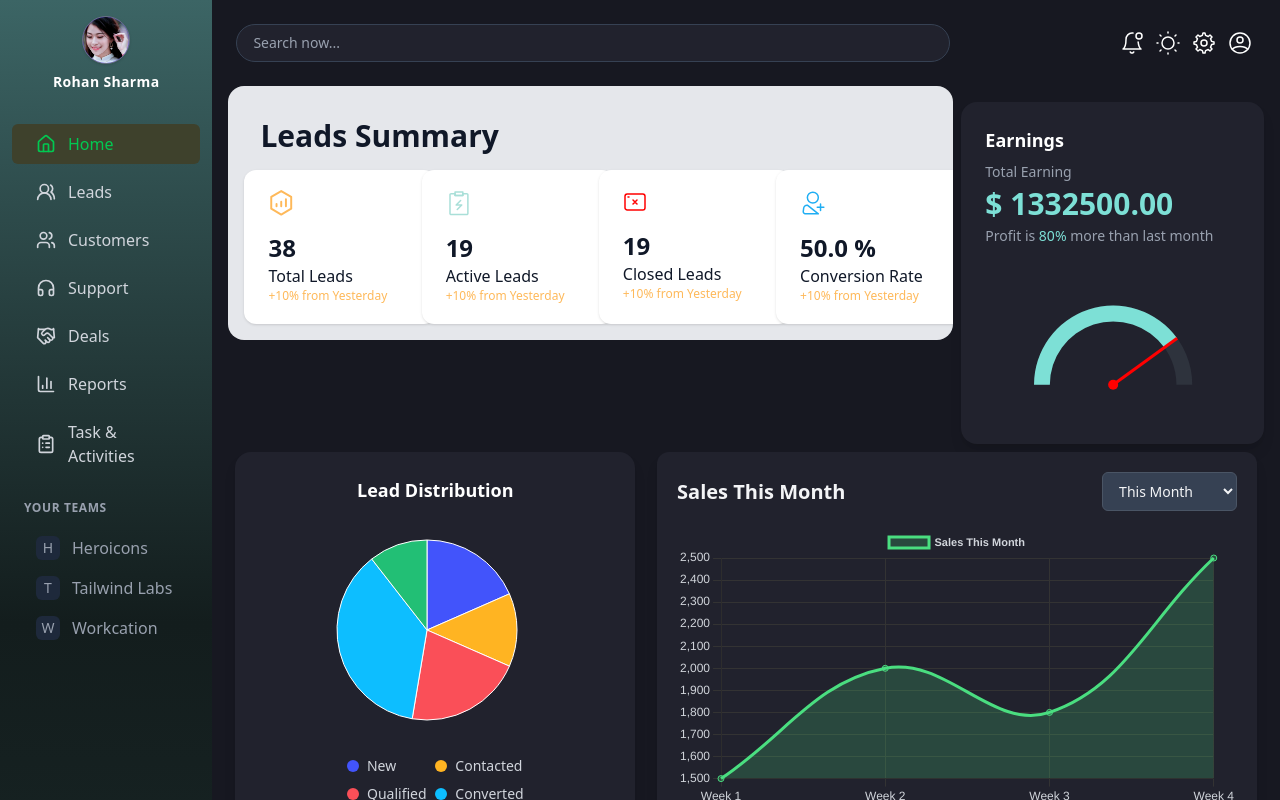
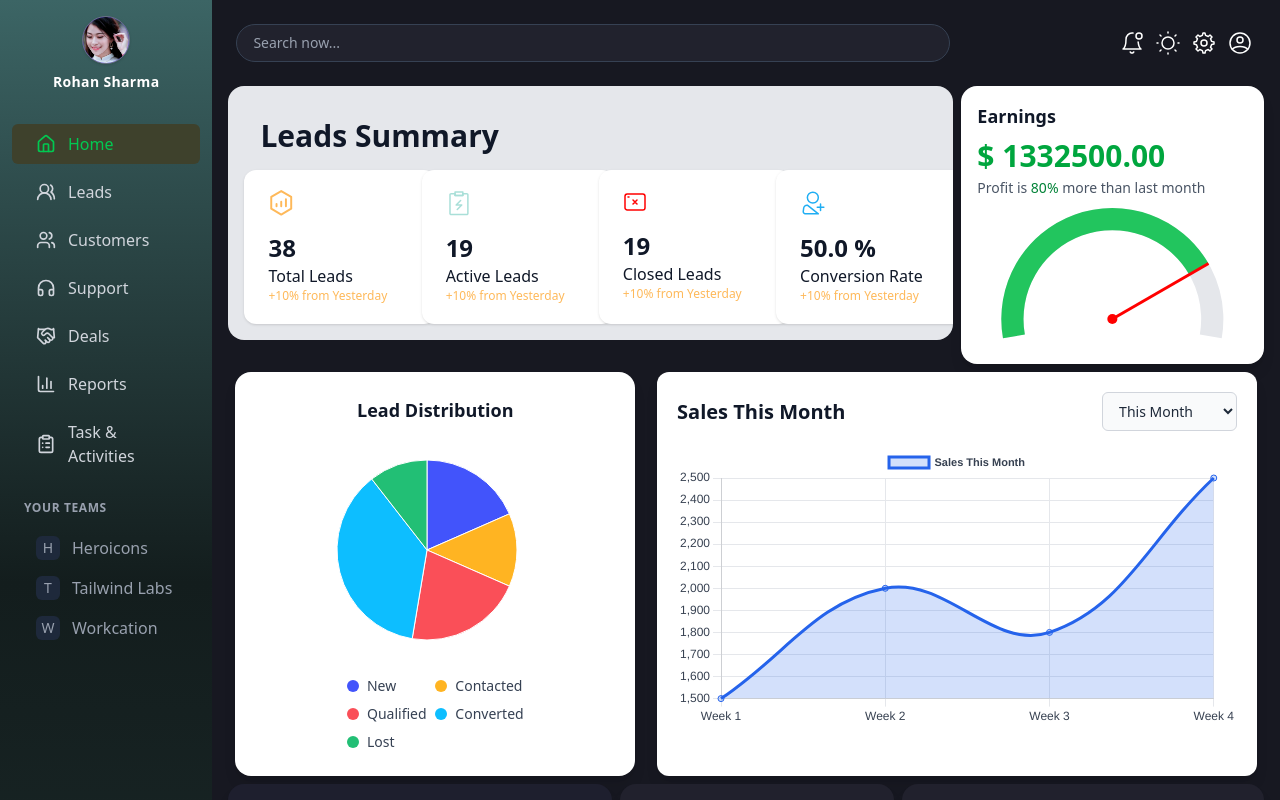
Before and after one commit to rajkumar1325/CRM-Website, a React (Vite) app: page / in a window 1280 px wide. Shown: the top 800 px of the page. Built offline with nearby package versions, Linux system fonts and the light colour scheme.

Commit message:
Finalusing the GaugeChart darkMode toggle

```diff
--- a/src/assets/components/Dashboard/Dashboard.jsx
+++ b/src/assets/components/Dashboard/Dashboard.jsx
@@ -17,15 +17,15 @@ export default function Dashboard() {
 
                   <div className='flex flex-col md:flex-row gap-2 mt-4'>
                      <div className='max-w-7/10'>
-                        <Cards darkMode={false}/>
+                        <Cards darkMode={true}/>
                      </div>
 
-                     <GaugeCard />
+                     <GaugeCard darkMode={false}/>
                   </div>
 
                   <div className='flex flex-col justify-around gap-2 mt-2 md:flex-row'>
-                     <PieChart darkMode={true}/>
-                     <SalesChart />
+                     <PieChart darkMode={false}/>
+                     <SalesChart darkMode={false}/>
                   </div>
 
                   <div className='flex flex-col md:flex-row gap-2 mt-2'>
--- a/src/assets/components/Dashboard/Progress-card/GaugeCard.jsx
+++ b/src/assets/components/Dashboard/Progress-card/GaugeCard.jsx
@@ -7,7 +7,9 @@ import {
   useGaugeState,
 } from "@mui/x-charts/Gauge";
 
-// --- Custom pointer {"https://mui.com/x/react-charts/gauge/"}
+
+
+// .................... custom pointer --Needle--- {"https://mui.com/x/react-charts/gauge/"}
 function GaugePointer() {
   const { valueAngle, outerRadius, cx, cy } = useGaugeState();
 
@@ -25,8 +27,7 @@ function GaugePointer() {
 
 
   return (
-
-    <g>
+    <>
       <circle cx={cx} cy={cy} r={5} fill="red" />
 
       {/* // needle */}
@@ -35,7 +36,7 @@ function GaugePointer() {
         stroke="red"
         strokeWidth={3}
       />
-    </g>
+    </>
   );
 }
 
@@ -59,13 +60,9 @@ function GaugePointer() {
 
 
 
+export default function EarningsCard({darkMode}) {
 
-
-// MAIN CARD
-
-export default function EarningsCard() {
-
-// defining totalEarning variable from mockData
+// defining and calculating totalEarning variable from mockData
   let TotalEarning = 0;
 
   mockData.forEach( (deal) =>{
@@ -76,36 +73,55 @@ export default function EarningsCard() {
   const progressPercentage = 80;
 
   return (
-    <div className="bg-[#21222D] text-white rounded-2xl p-6 w-full h-full md:w-3/10 shadow-lg mt-4">
-      {/* Header */}
+    <div className={`rounded-2xl p-4 w-full h-full md:w-3/10 shadow-lg  transition-all duration-300
+      ${darkMode ? "bg-[#21222D] text-white" : "bg-white text-gray-900"}`}>
+
+    {/* ..............................Heading */}
       <h2 className="text-lg font-semibold mb-2">Earnings</h2>
-      <p className="text-gray-400 text-sm">Total Earning</p>
 
-      {/* Amount (with explicit conversion upto 2 decimal pnts)*/}
-      <p className="sm:text-base md:text-xl lg:text-3xl font-bold text-[#7de0d6] mt-1">$ {TotalEarning.toFixed(2)}</p>
+      {/* Amount with 2 decimal places */}
+      <p
+        className={`sm:text-lg md:text-xl lg:text-3xl font-bold mt-1
+          ${darkMode ? "text-[#7de0d6]" : "text-green-600"}
+        `}
+      >
+        $ {TotalEarning.toFixed(2)}
+      </p>
+
+
 
       {/* Profit Info */}
-      <p className="text-gray-400 text-sm mt-1">
+      <p className={`text-sm mt-1 ${darkMode ? "text-gray-400" : "text-gray-600"}`}>
         Profit is{" "}
-        <span className="text-[#7de0d6] font-medium">{progressPercentage}%</span> more than last
-        month
+
+        <span className={`${darkMode ? "text-[#7de0d6]" : "text-green-700"} font-medium`}
+        >
+          {progressPercentage}%
+        </span>{" "} more than last month
       </p>
 
-      {/* Gauge */}
-      <div className="flex justify-center items-center mt-6 w-full">
-        <div className="w-7/10 min-w-[150px] max-w-[300px]">
+
+
+      {/* Gauge Chart*/}
+      <div className="flex justify-center items-center w-full">
+        <div className="w-full min-w-[150px] max-w-[300px]">
+
           <GaugeContainer
-            startAngle={-90}
-            endAngle={90}
+            startAngle={-100}
+            endAngle={100}
             value={progressPercentage}
+
+            // over-riding the custom CSS of MUI-material
             sx={{
-              "& .MuiGauge-referenceArc": { fill: "#2e333d" },
-              "& .MuiGauge-valueArc": { fill: "#7de0d6" },
+              "& .MuiGauge-referenceArc": {fill: darkMode ? "#2e333d" : "#e5e7eb"},
+              "& .MuiGauge-valueArc": { fill: darkMode ? "#7de0d6" : "#22c55e",},
             }}
           >
             <GaugeReferenceArc />
             <GaugeValueArc />
             <GaugePointer />
+
+            {/* Custom label inside the chart for clear view of percentage */}
             {/* <GaugeLabel /> */}
           </GaugeContainer>
         </div>
--- a/src/assets/components/Dashboard/SalesChart/SalesChart.jsx
+++ b/src/assets/components/Dashboard/SalesChart/SalesChart.jsx
@@ -44,7 +44,7 @@ const salesData = {
   },
 };
 
-export default function SalesChart({ isDarkMode = 'f' }) {
+export default function SalesChart({ darkMode  }) {
 
   const [filter, setFilter] = useState("thisMonth");
 
@@ -59,8 +59,8 @@ export default function SalesChart({ isDarkMode = 'f' }) {
         data: salesData[filter].data,
         tension: 0.4,
         fill: true,
-        borderColor: isDarkMode ? "#4ADE80" : "#2563EB",
-        backgroundColor: isDarkMode
+        borderColor: darkMode ? "#4ADE80" : "#2563EB",
+        backgroundColor: darkMode
           ? "rgba(74, 222, 128, 0.2)"
           : "rgba(37, 99, 235, 0.2)",
       },
@@ -74,19 +74,19 @@ export default function SalesChart({ isDarkMode = 'f' }) {
       legend: {
         position: "top",
         labels: {
-          color: isDarkMode ? "#D1D5DB" : "#374151",
+          color: darkMode ? "#D1D5DB" : "#374151",
           font: { size: 11, weight: "bold" },
         },
       },
     },
     scales: {
       x: {
-        ticks: { color: isDarkMode ? "#D1D5DB" : "#374151" },
-        grid: { color: isDarkMode ? "#333" : "#E5E7EB" },
+        ticks: { color: darkMode ? "#D1D5DB" : "#374151" },
+        grid: { color: darkMode ? "#333" : "#E5E7EB" },
       },
       y: {
-        ticks: { color: isDarkMode ? "#D1D5DB" : "#374151" },
-        grid: { color: isDarkMode ? "#333" : "#E5E7EB" },
+        ticks: { color: darkMode ? "#D1D5DB" : "#374151" },
+        grid: { color: darkMode ? "#333" : "#E5E7EB" },
       },
     },
   };
@@ -97,7 +97,7 @@ export default function SalesChart({ isDarkMode = 'f' }) {
         w-full h-auto md:w-[50%] lg:w-[600px]
         p-4 sm:p-5 rounded-xl shadow-lg
         transition-all duration-500
-        ${isDarkMode ? "bg-[#21222D] text-gray-100" : "bg-white text-gray-900"}
+        ${darkMode ? "bg-[#21222D] text-gray-100" : "bg-white text-gray-900"}
       `}
     >
       {/* Header */}
@@ -111,7 +111,7 @@ export default function SalesChart({ isDarkMode = 'f' }) {
           onChange={handleChange}
           className={`
             border rounded-md text-sm px-3 py-2 transition
-            ${isDarkMode
+            ${darkMode
               ? "bg-gray-700 border-gray-600 text-gray-100 focus:ring-blue-500"
               : "bg-gray-50 border-gray-300 text-gray-800 focus:ring-green-500"
             }
```
